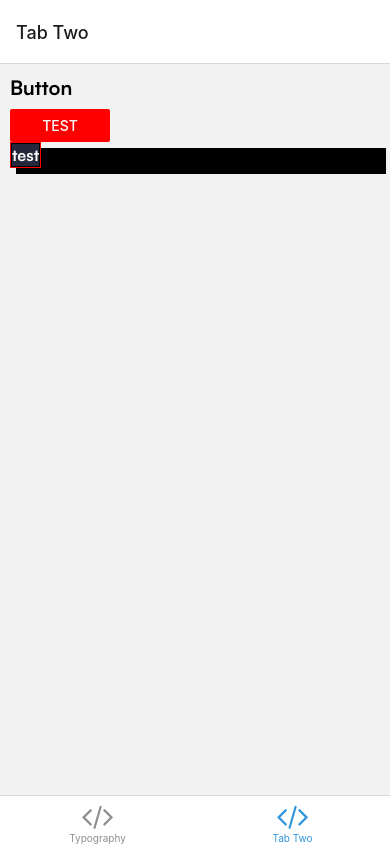
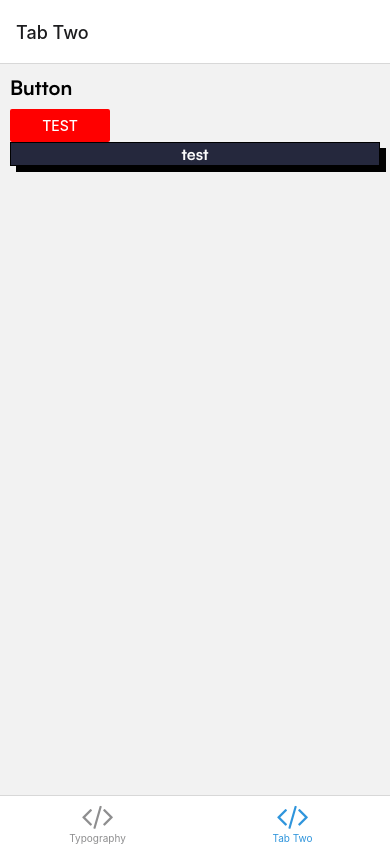
Before and after one commit to daft2/react-native-rugged-ui, a React Native app: screen /TabTwo in a window 390 px wide. Built offline with nearby package versions, Linux system fonts and the light colour scheme; what expo-linking would draw is missing.

Commit message:
ref: - add width & height - change touchablenativefeedback to pressable - add style props for view

```diff
--- a/src/components/Button.tsx
+++ b/src/components/Button.tsx
@@ -1,16 +1,11 @@
-import {
-  View,
-  TouchableNativeFeedback,
-  ViewStyle,
-  Animated
-} from "react-native";
+import { View, Pressable, ViewStyle, Animated } from "react-native";
 import React, { useEffect, useState } from "react";
 import { ColorsOptions, SpacingProps } from "../types";
 import Text from "./Text";
 import { useTheme } from "../provider/ThemeProvider";
 
 type ButtonProps = SpacingProps &
-  React.ComponentProps<typeof TouchableNativeFeedback> & {
+  React.ComponentProps<typeof Pressable> & {
     title: string;
     color?: ColorsOptions;
     textColor?: ColorsOptions;
@@ -18,6 +13,9 @@ type ButtonProps = SpacingProps &
     noBorder?: boolean;
     borderWidth?: number;
     borderColor?: ColorsOptions;
+    width?: number | string;
+    height?: number | string;
+    style?: ViewStyle;
     shadowColor?: ColorsOptions;
     shadowPosition?: "bottom-right" | "bottom-left" | "top-right" | "top-left";
     shadowLength?: number;
@@ -50,6 +48,9 @@ const Button = ({
   noBorder = false,
   borderWidth = 1,
   borderColor = "black",
+  width = "100%",
+  height,
+  style,
   shadowPosition = "bottom-right",
   shadowLength = 6,
   shadowBorderColor,
@@ -118,8 +119,12 @@ const Button = ({
   }, [shadowPosition, shadowLength]);
 
   return (
-    <View style={{ position: "relative" }}>
-      <TouchableNativeFeedback
+    <View
+      style={{
+        position: "relative"
+      }}
+    >
+      <Pressable
         {...props}
         onPress={disableAnimation || noShadow ? props.onPress : handlePress}
       >
@@ -143,7 +148,8 @@ const Button = ({
               marginLeft: spacing[ml]
             },
             {
-              width: "100%",
+              width: width,
+              height: height,
               justifyContent: "center",
               alignItems: "center",
               backgroundColor: colors[color],
@@ -151,14 +157,14 @@ const Button = ({
               borderWidth: noBorder ? 0 : borderWidth,
               borderColor: colors[borderColor]
             },
-            props.style
+            style
           ]}
         >
           <Text color={textColor} variants="h5">
             {title}
           </Text>
         </View>
-      </TouchableNativeFeedback>
+      </Pressable>
       {!noShadow && (
         <Animated.View
           style={[
@@ -185,9 +191,10 @@ const Button = ({
               ]
             },
             {
+              width: width,
+              height: height,
               position: "absolute",
               backgroundColor: colors[shadowColor],
-              width: "100%",
               zIndex: -10,
               borderRadius: roundedMap[rounded],
               borderWidth: borderWidth,
```
